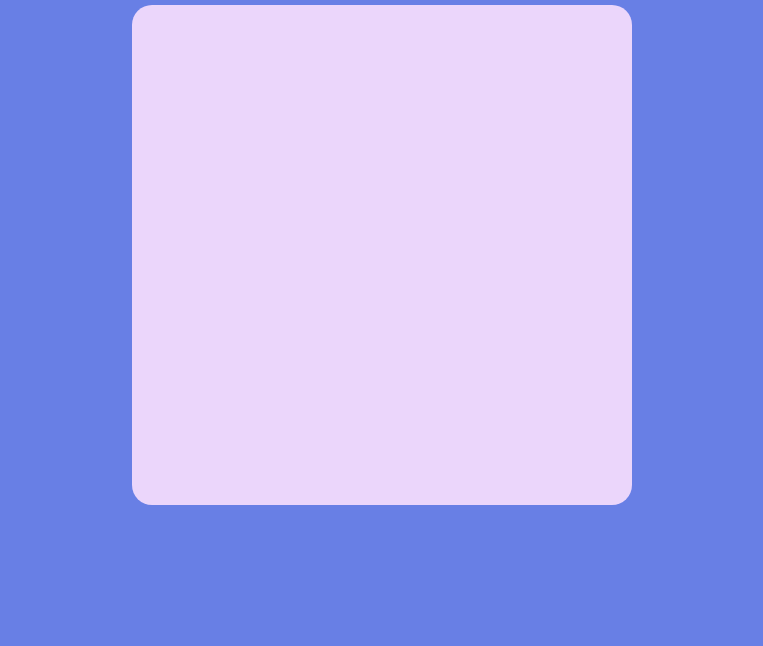
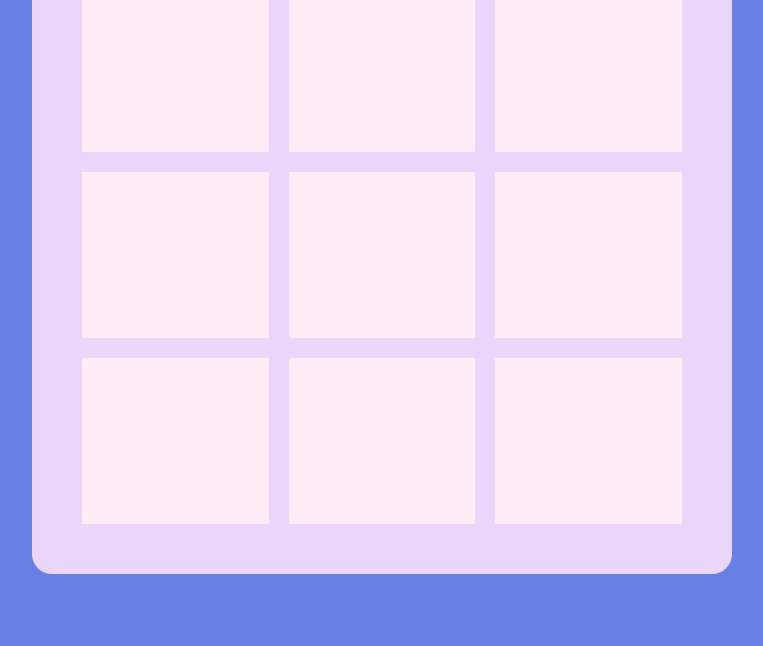
Before and after one commit to ArtemiiHH/tic-tac-toe-game, a plain HTML site: page index.html in a window 1280 px wide. Shown: the part 154-800 px from the top of the page, without its empty margins (258-1021 px from the left). Drawn offline with Linux system fonts and the light colour scheme.

Commit message:
Remove outer board

```diff
--- a/index.html
+++ b/index.html
@@ -1,19 +1,16 @@
 <!DOCTYPE html>
 <html lang="en">
   <head>
-    <meta charset="UTF-8">
-    <meta name="viewport" content="width=device-width, initial-scale=1.0">
+    <meta charset="UTF-8" />
+    <meta name="viewport" content="width=device-width, initial-scale=1.0" />
     <title>Tic Tac Toe Game</title>
-    <link rel="stylesheet" href="styles.css">
+    <link rel="stylesheet" href="styles.css" />
   </head>
   <body>
     <div id="container">
       <h1>Tic tac toe - Game</h1>
 
-        <!-- Outer box -->
-        <div class="game-board-box">
-
-            <!-- Inner box -->
+      <!-- Board box -->
       <div class="game-board">
         <div class="cell"></div>
         <div class="cell"></div>
@@ -26,7 +23,6 @@
         <div class="cell"></div>
       </div>
     </div>
-    </div>
 
     <script src="script.js"></script>
   </body>
--- a/styles.css
+++ b/styles.css
@@ -23,10 +23,20 @@ body {
   height: 90vh;
 }
 
-.game-board-box {
-  height: 500px;
-  width: 500px;
-  margin: 0 auto;
+.game-board {
+  display: grid;
+  height: 600px;
+  width: 600px;
+  padding: 50px;
+  grid-template-columns: repeat(3, 1fr);
+  grid-template-rows: repeat(3, 1fr);
+  gap: 20px;
+  border-radius: 20px;
   background-color: var(--color-board);
-  border-radius: 20px;
 }
+
+.cell {
+  height: auto;
+  width: auto;
+  background-color: var(--color-cells);
+}
```
Lines whose indentation alone changed are shown as unchanged.
